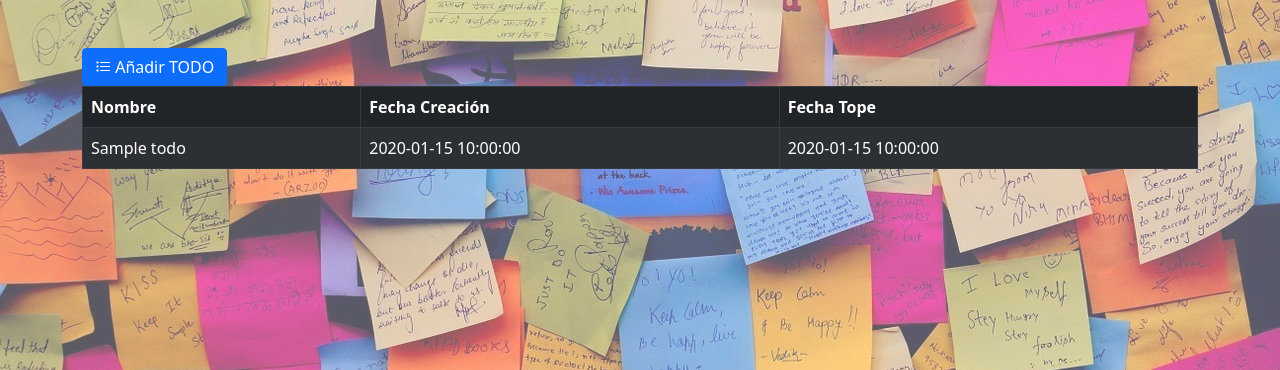
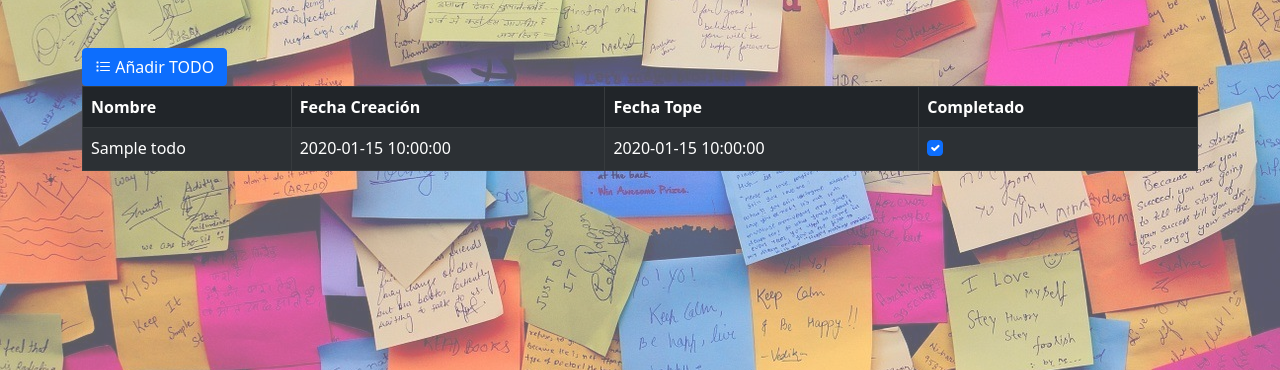
Before and after one commit to Jesus-Angel-Lopez/PruebaSecretAligner, a Symfony app: template backend/todo_lister/templates/todoList/todolist.html.twig in a window 1280 px wide. Shown: the part 57-427 px from the top of the page. Run offline with Twig, Linux system fonts and the light colour scheme; the template is opened without the code that fills it: most values are stand-ins (such as "Sample title", 1, 10 or a date in 2020); some libraries are stand-ins or nearby versions.

Commit message:
4. Posibilidad de marcar como realizada la tarea y diferenciar visualmente de las pendientes.

```diff
--- a/backend/todo_lister/src/Entity/TODO.php
+++ b/backend/todo_lister/src/Entity/TODO.php
@@ -84,7 +84,7 @@ class TODO
         return $this;
     }
 
-    public function estaRealizada(): ?bool
+    public function isRealizada(): ?bool
     {
         return $this->realizada;
     }
--- a/backend/todo_lister/templates/todoList/todolist.html.twig
+++ b/backend/todo_lister/templates/todoList/todolist.html.twig
@@ -11,8 +11,8 @@
 		    <tr>
 		      <th scope="col">Nombre</th>
 		      <th scope="col">Fecha Creación</th>
-		      <!--<th scope="col">Admin</th>-->
-		      <th scope="col-3">Fecha Tope</th>
+		      <th scope="col">Fecha Tope</th>
+				<th scope="col-3">Completado</th>
 		    </tr>
 		  </thead>
 
@@ -22,6 +22,44 @@
 				<td>{{ todo.nombre }}</td>
 				<td>{{ todo.fechaCreacion|date('Y-m-d H:i:s') }}</td>
 				<td>{{ todo.fechaTope|date('Y-m-d H:i:s') }}</td>
+				<td class="col-3">
+
+					<script type="text/javascript">
+						$(document).ready(function () {
+							$("#cambiar_estado{{todo.id}}").on('click',function (event) {
+
+								event.preventDefault();
+
+								$.ajax({
+									type: "PUT",
+									url: event.currentTarget.action,
+									data: $("#cambiar_estado{{todo.id}}").serialize(),
+									dataType: "json",
+									encode: true,
+								})
+
+								location.reload();
+							});
+						});
+					</script>
+					{% if todo.realizada %}
+					<form id="cambiar_estado{{todo.id}}" class="d-flex" action="{{ path('changeStatus_request',{todo_id: todo.id, status: 'pendiente'}) }}" method="post">
+						<div class="form-check" type="submit">
+							<input class="form-check-input" type="checkbox" value="" id="flexCheckChecked" checked>
+							<label class="form-check-label" for="flexCheckChecked">
+							</label>
+						</div>
+					</form>
+					{% else %}
+					<form id="cambiar_estado{{todo.id}}" class="d-flex" action="{{ path('changeStatus_request',{todo_id: todo.id, status: 'completada'}) }}" method="post">
+						<div class="form-check" type="submit">
+							<input class="form-check-input" type="checkbox" value="" id="flexCheckDefault">
+							<label class="form-check-label" for="flexCheckDefault">
+							</label>
+						</div>
+					</form>
+					{% endif %}
+				</td>
 		    </tr>
 	    	{% endfor %}
 		  </tbody>
```
Also changed, not shown: backend/todo_lister/src/Controller/RequestController.php (+25 -0 lines), backend/todo_lister/public/database/todoLister.db.
